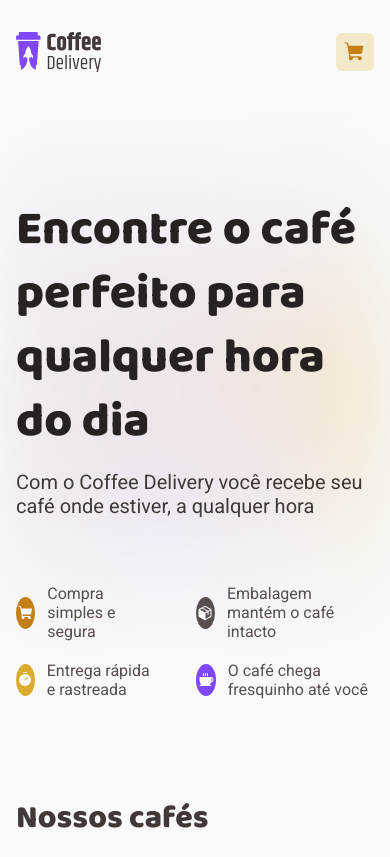
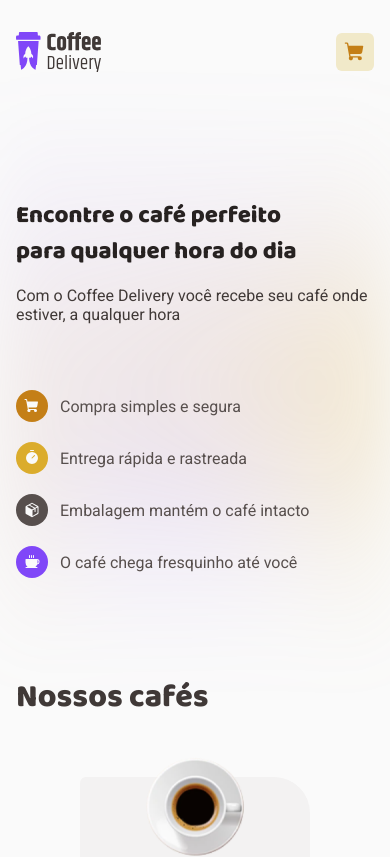
Before and after one commit to Lucariozin/ignite-challenge-coffee-delivery, a React (Vite) app: page / in a window 390 px wide. Shown: the top 857 px of the page. Built offline with nearby package versions, Linux system fonts and the light colour scheme.

Commit message:
adding responsiveness on 'presentation' component.

```diff
--- a/src/components/Presentation/Presentation.styles.ts
+++ b/src/components/Presentation/Presentation.styles.ts
@@ -36,6 +36,10 @@ export const PresentationContainer = styled.div`
   max-width: 35.5rem;
 
   animation: fadeIn 2s forwards;
+
+  ${({ theme }) => theme.breakpoints.down('md')} {
+    align-items: left;
+  }
 `
 
 export const Title = styled.h1`
@@ -43,17 +47,37 @@ export const Title = styled.h1`
   font-weight: 800;
   line-height: 4rem;
   color: ${({ theme }) => theme.palette.gray[900]};
+
+  ${({ theme }) => theme.breakpoints.down('md')} {
+    font-size: 2rem;
+    line-height: 2.75rem;
+  }
+
+  ${({ theme }) => theme.breakpoints.down(410)} {
+    font-size: 1.5rem;
+    line-height: 2.25rem;
+  }
 `
 
 export const Text = styled.p`
   font-size: 1.25rem;
   color: ${({ theme }) => theme.palette.gray[800]};
+
+  ${({ theme }) => theme.breakpoints.down('md')} {
+    font-size: 1rem;
+    max-width: 24rem;
+  }
 `
 
 export const AdvantagesContainer = styled.div`
   display: flex;
   gap: 2.5rem;
   margin-top: 3.125rem;
+
+  ${({ theme }) => theme.breakpoints.down('md')} {
+    flex-direction: column;
+    gap: 1.25rem;
+  }
 `
 
 export const LeftColumn = styled.div`
--- a/src/components/Presentation/Presentation.tsx
+++ b/src/components/Presentation/Presentation.tsx
@@ -27,7 +27,9 @@ export const Presentation = () => {
 
       <Container>
         <PresentationContainer>
-          <Title>Encontre o café perfeito para qualquer hora do dia</Title>
+          <Title>
+            Encontre o café perfeito <br /> para qualquer hora do dia
+          </Title>
 
           <Text>Com o Coffee Delivery você recebe seu café onde estiver, a qualquer hora</Text>
 
```
